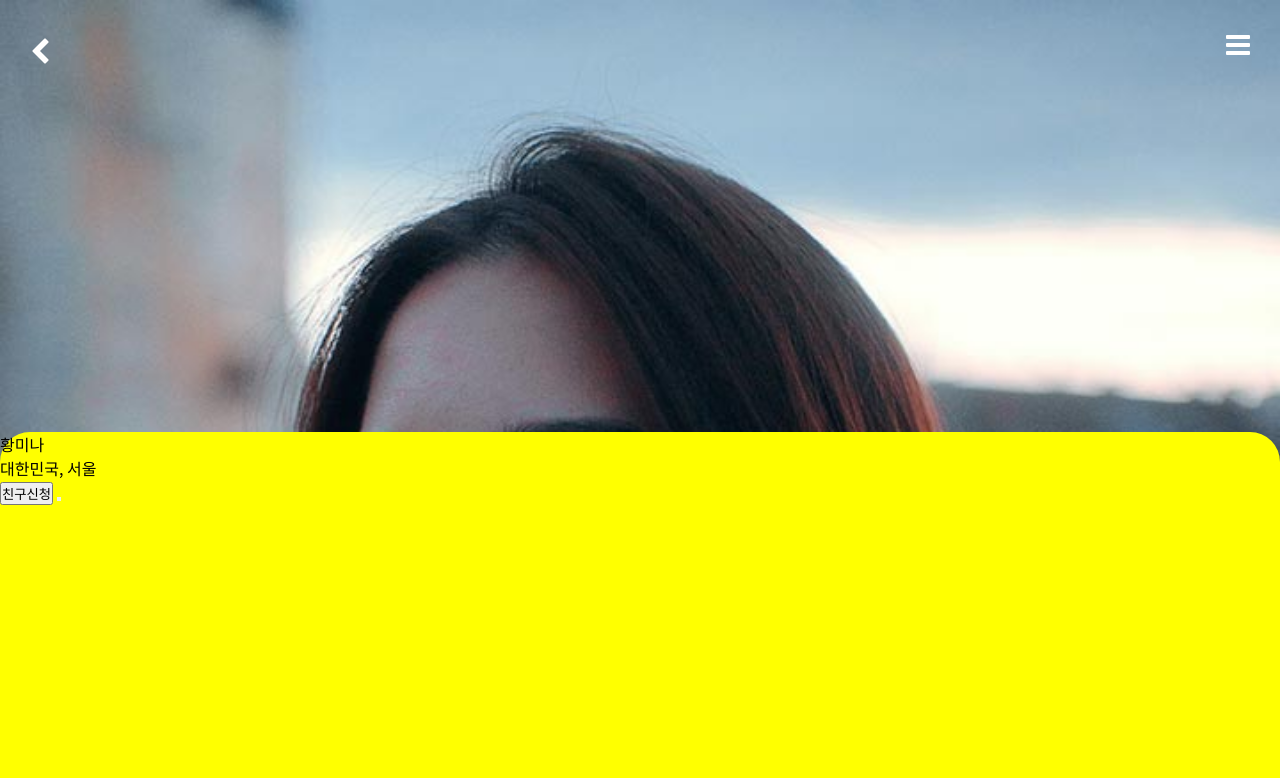
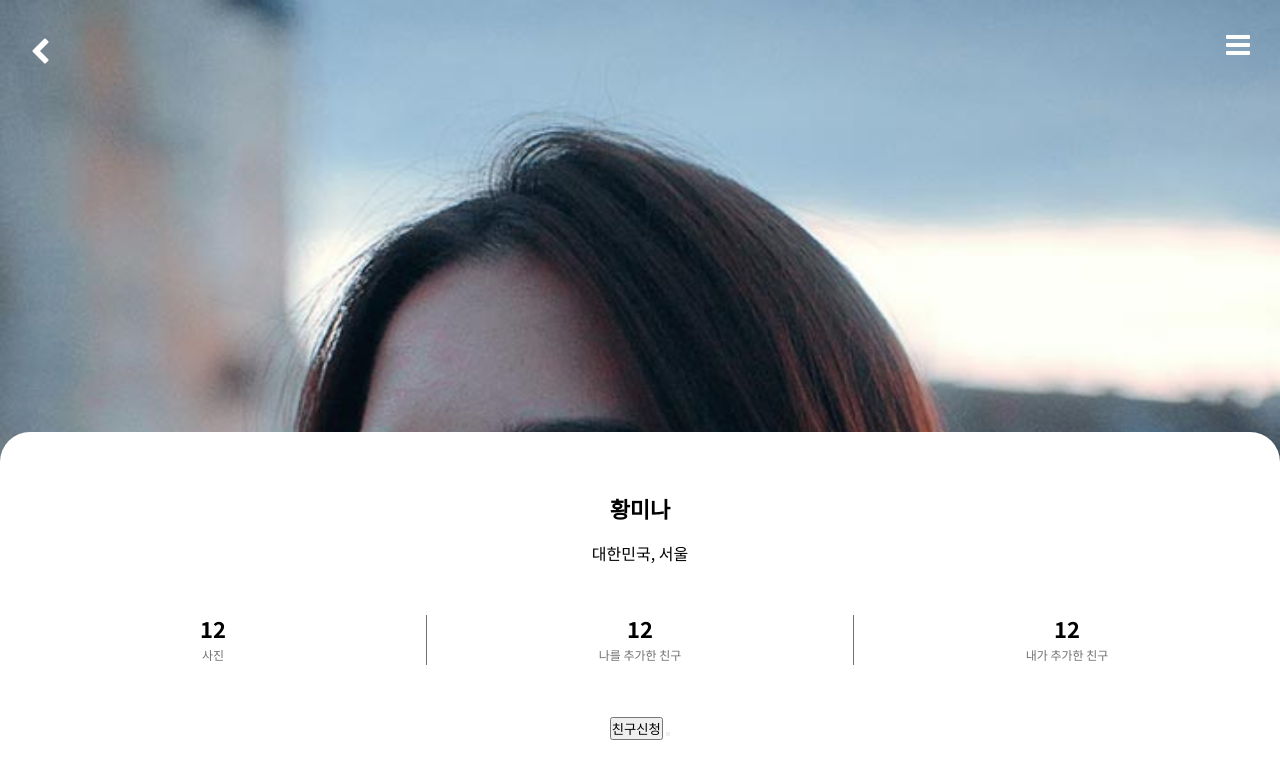
Before and after one commit to csslick/sns-card-ui, a plain HTML site: page index.html in a window 1280 px wide. Drawn offline with Linux system fonts and the light colour scheme.

Commit message:
info 영역 스타일링

```diff
--- a/index.html
+++ b/index.html
@@ -21,10 +21,26 @@
       <!-- 배경이미지 추가함 -->
     </figure>
     <div class="info">
-      <p class="name">황미나</p>
-      <p class="location">대한민국, 서울</p>
-      <button class="btn follow-btn">친구신청</button>
-      <button class="btn message-btn"></button>
+      <div class="container">
+        <p class="name">황미나</p>
+        <p class="location">대한민국, 서울</p>
+        <ul class="count-info">
+          <li>
+            <div class="count">12</div>
+            <span>사진</span>
+          </li>
+          <li>
+            <div class="count">12</div>
+            <span>나를 추가한 친구</span>
+          </li>
+          <li>
+            <div class="count">12</div>
+            <span>내가 추가한 친구</span>
+          </li>
+        </ul>
+        <button class="btn follow-btn">친구신청</button>
+        <button class="btn message-btn"></button>
+      </div>
     </div>
   </section>
 </body>
--- a/style.css
+++ b/style.css
@@ -14,6 +14,9 @@ body {
 }
 a {
   text-decoration: none;
+}
+ul {
+  list-style-type: none;
 }
 /*
   1.사진영역높이: 59%
@@ -38,7 +41,7 @@ header > .toggle-btn {
   background: none;
   border: none;
 }
-.back-btn, .toggle-btn {
+header .back-btn, header .toggle-btn {
   font-size: 28px;
   color: #fff;
   z-index: 999;
@@ -66,9 +69,53 @@ header > .toggle-btn {
   height: 46vh;
   width: 100vw;
   position: absolute;
-  background: #ff0;
+  background: #fff;
   bottom: 0;
   left: 0;
   border-top-left-radius: 30px;
   border-top-right-radius: 30px;
+  display: flex;
+  justify-content: center;
+  align-items: center;
 }
+
+.container {
+  /* outline: 1px solid red; */
+  width: 100vw;
+  text-align: center;
+}
+
+.card .info .name {
+  font-size: 22px;
+  margin-bottom: 17px;
+  font-weight: bold;
+}
+.card .info .location {
+  font-size: 16px;
+  font-weight: 400;
+  margin-bottom: 50px;
+}
+
+.count-info {
+  width: 100%;
+  display: flex;
+  margin-bottom: 50px;
+}
+.count-info > li {
+  flex: 1;
+  /* height: 60px; */
+  /* background: #eee; */
+  border-right: 1px solid #707070;
+}
+.count-info > li:last-child {
+  border-right: none;
+}
+.count-info .count{
+  font-size: 22px;
+  font-weight: bold;
+  line-height: 26px;
+}
+.count-info span {
+  font-size: 12px;
+  color: #707070;
+}
```
